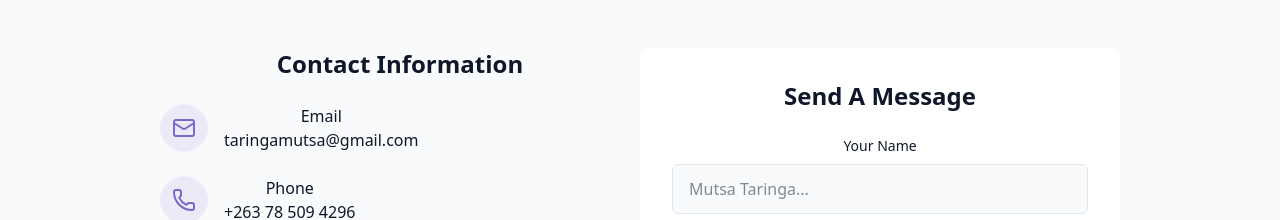
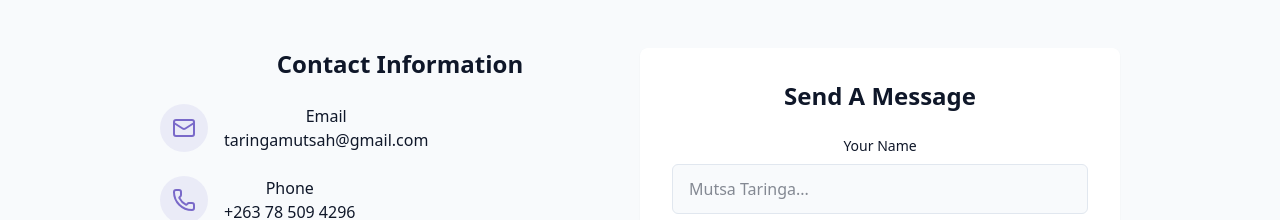
Before and after one commit to mutsah/portfolio, a React (Vite) app: page / in a window 1280 px wide. Shown: the part 3402-3622 px from the top of the page. Built offline with nearby package versions, Linux system fonts and the light colour scheme.

Commit message:
Update ContactSection.jsx

```diff
--- a/src/components/ContactSection.jsx
+++ b/src/components/ContactSection.jsx
@@ -40,7 +40,7 @@
                     href="mailto:taringamutsa@gmail.com"
                     className="text-muted-foreground hover:text-primary transition-colors"
                   >
-                    taringamutsa@gmail.com
+                    taringamutsah@gmail.com
                   </a>
                 </div>
               </div>
```
